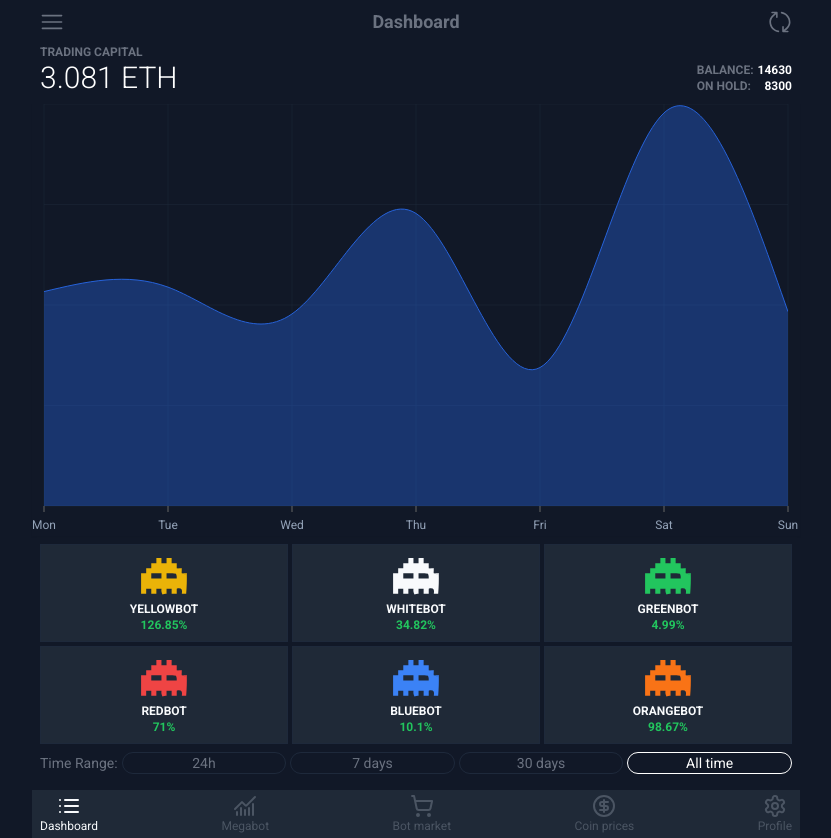
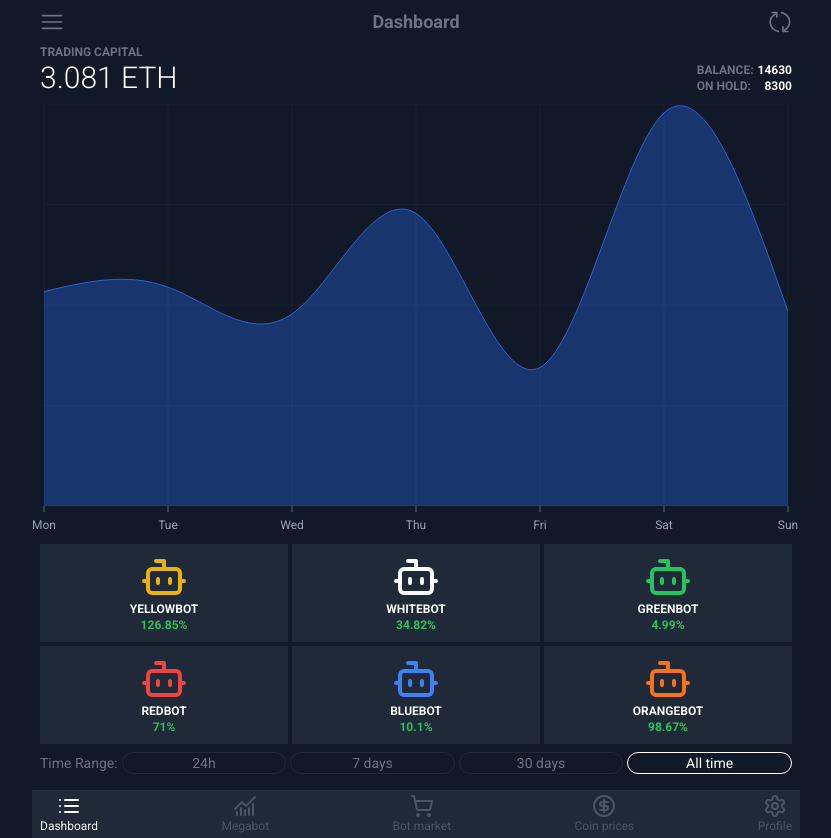
Before and after one commit to DenisJet/bot-test, a Next.js app: page / in a window 1280 px wide. Shown: the whole page, without its empty margins (224-1055 px from the left). Built offline with nearby package versions, Linux system fonts and the light colour scheme.

Commit message:
refactoring

```diff
--- a/app/globals.css
+++ b/app/globals.css
@@ -6,6 +6,7 @@ body {
   font-family: Roboto, sans-serif;
   width: 100vw;
   height: 100vh;
+  overflow: hidden;
 }
 
 
--- a/app/layout.tsx
+++ b/app/layout.tsx
@@ -13,6 +13,8 @@ const roboto = Roboto({
 export const metadata: Metadata = {
   title: "Create Next App",
   description: "Generated by create next app",
+  viewport:
+    "width=device-width, initial-scale=1.0, maximum-scale=1.0, user-scalable=no",
 };
 
 export default function RootLayout({
--- /dev/null
+++ b/components/BotCard/BotCard.tsx
@@ -0,0 +1,52 @@
+import { Bot } from "@/interfaces/data.Interface";
+import { BotIcon } from "lucide-react";
+import { TimeRange } from "../TimeRangePicker/TimeRangePicker";
+
+type BotCardProps = {
+  bot: Bot;
+  isActiveBot: boolean;
+  setActiveBot: (botName: string) => void;
+  activeTimeRange: TimeRange;
+};
+
+export default function BotCard({
+  bot,
+  isActiveBot,
+  setActiveBot,
+  activeTimeRange,
+}: BotCardProps) {
+  const botName = bot.name.split("_").join("").toUpperCase();
+  const botProfit = bot[`${activeTimeRange}`];
+  const profitColor = Number(botProfit) > 0 ? "text-green-500" : "text-red-500";
+
+  return (
+    <div
+      onClick={() => setActiveBot(bot.name)}
+      className={`border rounded-sm px-3 py-2 w-full h-full flex flex-col justify-center items-center cursor-pointer ${
+        isActiveBot ? "bg-gray-700" : "bg-gray-800"
+      }`}
+    >
+      <BotIcon
+        className={`${
+          bot.name === "yellow_bot"
+            ? "text-yellow-500"
+            : bot.name === "white_bot"
+            ? "text-white-500"
+            : bot.name === "green_bot"
+            ? "text-green-500"
+            : bot.name === "red_bot"
+            ? "text-red-500"
+            : bot.name === "blue_bot"
+            ? "text-blue-500"
+            : bot.name === "orange_bot"
+            ? "text-orange-500"
+            : "text-gray-500"
+        }`}
+        width={48}
+        height={48}
+      />
+      <p className="text-xs font-bold">{botName}</p>
+      <p className={`text-xs font-bold ${profitColor}`}>{botProfit}%</p>
+    </div>
+  );
+}
--- a/components/BotsList/BotsList.tsx
+++ b/components/BotsList/BotsList.tsx
@@ -1,60 +1,34 @@
 import { Bot } from "@/interfaces/data.Interface";
-import BotIcon from "@/public/bot.svg";
 import { TimeRange } from "../TimeRangePicker/TimeRangePicker";
+import BotCard from "../BotCard/BotCard";
+
+type BotListProps = {
+  bots: Bot[];
+  activeTimeRange: TimeRange;
+  activeBot: string;
+  setActiveBot: (botName: string) => void;
+};
 
 export default function BotsList({
   bots,
   activeTimeRange,
   activeBot,
   setActiveBot,
-}: {
-  bots: Bot[];
-  activeTimeRange: TimeRange;
-  activeBot: string;
-  setActiveBot: (botName: string) => void;
-}) {
+}: BotListProps) {
   return (
     <div className="px-2">
       <ul className="grid grid-cols-3 gap-1">
         {bots &&
           bots.map((bot) => {
-            const botName = bot.name.split("_").join("").toUpperCase();
             const isActiveBot = activeBot === bot.name;
-            const botProfit = bot[`${activeTimeRange}`];
-            const profitColor =
-              Number(botProfit) > 0 ? "text-green-500" : "text-red-500";
             return (
               <li key={bot.name}>
-                <div
-                  onClick={() => setActiveBot(bot.name)}
-                  className={`border rounded-sm px-3 py-2 w-full h-full flex flex-col justify-center items-center cursor-pointer ${
-                    isActiveBot ? "bg-gray-700" : "bg-gray-800"
-                  }`}
-                >
-                  <BotIcon
-                    className={`${
-                      bot.name === "yellow_bot"
-                        ? "text-yellow-500"
-                        : bot.name === "white_bot"
-                        ? "text-white-500"
-                        : bot.name === "green_bot"
-                        ? "text-green-500"
-                        : bot.name === "red_bot"
-                        ? "text-red-500"
-                        : bot.name === "blue_bot"
-                        ? "text-blue-500"
-                        : bot.name === "orange_bot"
-                        ? "text-orange-500"
-                        : "text-gray-500"
-                    }`}
-                    width={48}
-                    height={48}
-                  />
-                  <p className="text-xs font-bold">{botName}</p>
-                  <p className={`text-xs font-bold ${profitColor}`}>
-                    {botProfit}%
-                  </p>
-                </div>
+                <BotCard
+                  bot={bot}
+                  isActiveBot={isActiveBot}
+                  setActiveBot={setActiveBot}
+                  activeTimeRange={activeTimeRange}
+                />
               </li>
             );
           })}
--- a/components/TimeRangePicker/TimeRangePicker.tsx
+++ b/components/TimeRangePicker/TimeRangePicker.tsx
@@ -1,12 +1,14 @@
 export type TimeRange = "all_time" | "24h" | "7d" | "30d" | "60d" | "90d";
+
+type TimeRangePickerProps = {
+  activeTimeRange: string;
+  setActiveTimeRange: (range: TimeRange) => void;
+};
 
 export default function TimeRangePicker({
   activeTimeRange,
   setActiveTimeRange,
-}: {
-  activeTimeRange: string;
-  setActiveTimeRange: (range: TimeRange) => void;
-}) {
+}: TimeRangePickerProps) {
   return (
     <div className="px-2 text-sm text-gray-500 flex justify-between items-center gap-1 whitespace-nowrap">
       <p>Time Range:</p>
```
